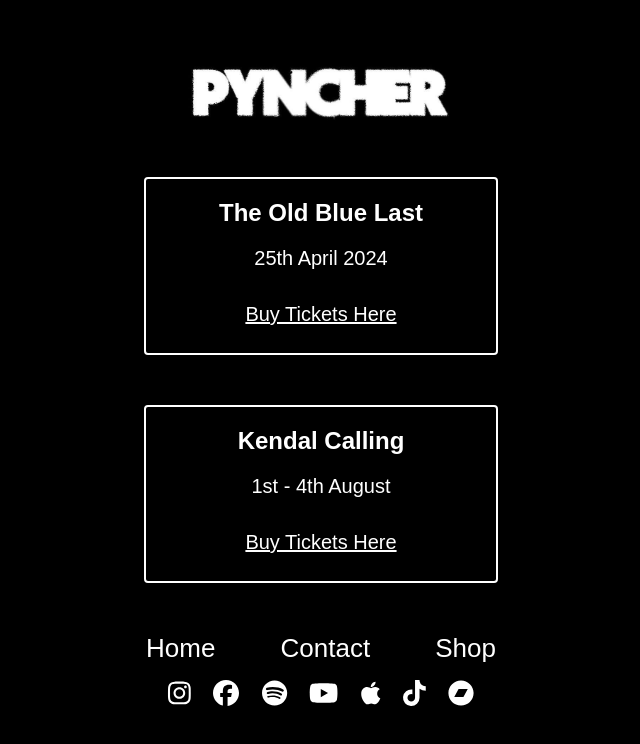
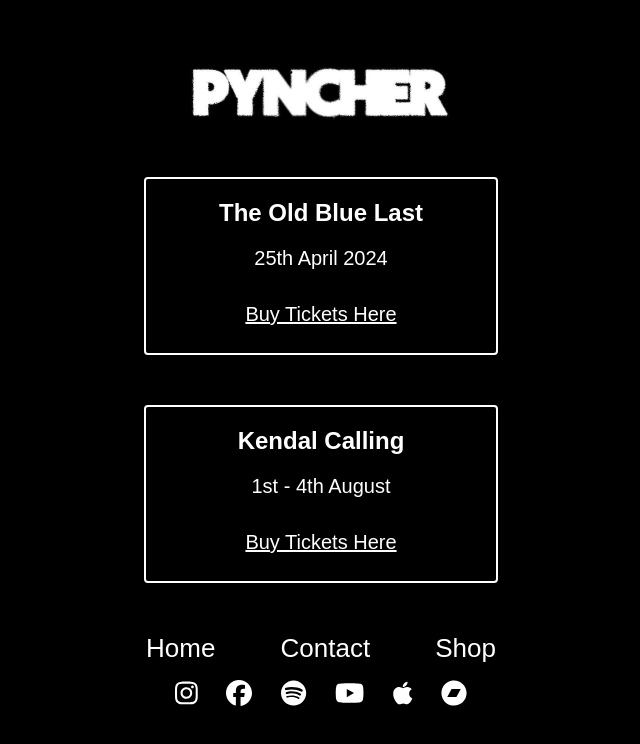
Before and after one commit to pyncher/website, a React (Create React App) app: page /#/live in a window 1280 px wide. Shown: the top 744 px of the page, without its empty margins (319-959 px from the left). Built offline with nearby package versions, Linux system fonts and the light colour scheme; a web font is replaced by a local one.

Commit message:
remove tiktok

```diff
--- a/src/Navbar.js
+++ b/src/Navbar.js
@@ -6,7 +6,6 @@
   faSpotify,
   faYoutube,
   faApple,
-  faTiktok,
   faBandcamp,
 } from "@fortawesome/free-brands-svg-icons";
 import "./Navbar.css";
@@ -77,14 +76,6 @@
         </a>
         <a
           className="svgLink"
-          href="https://www.tiktok.com/@pyncheruk"
-          target="_blank"
-          rel="noreferrer"
-        >
-          <FontAwesomeIcon icon={faTiktok} />
-        </a>
-        <a
-          className="svgLink"
           href="https://pyncher.bandcamp.com"
           target="_blank"
           rel="noreferrer"
```
